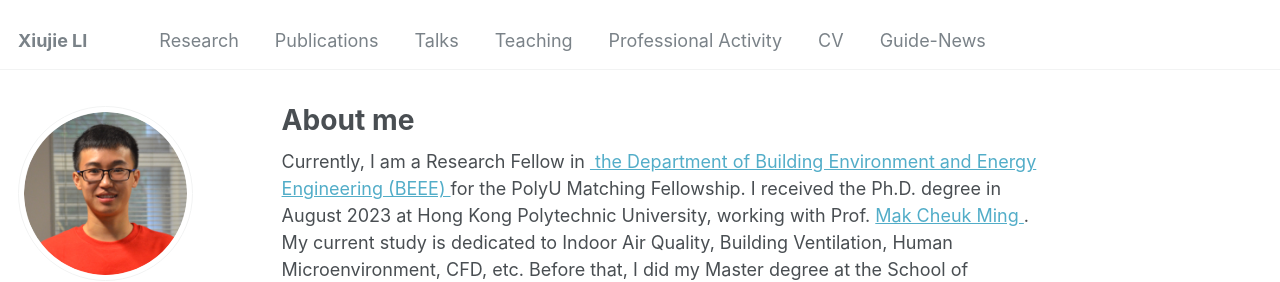
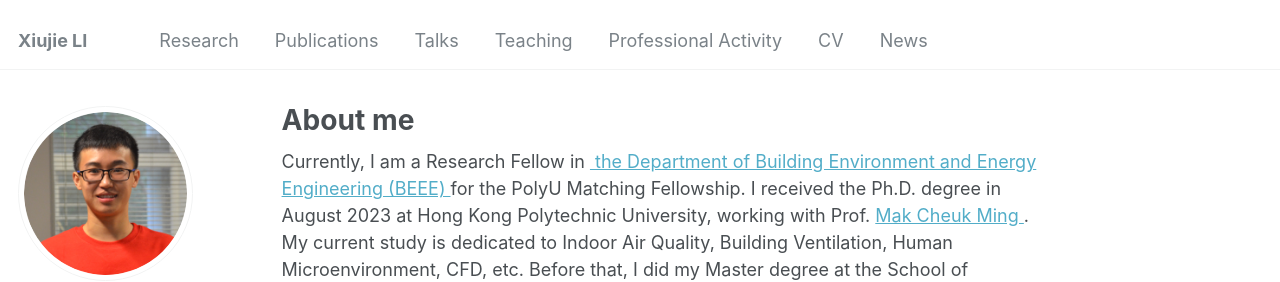
Before and after one commit to XiujieLI/XiujieLI.github.io, a Jekyll site: the page built from _pages/about.md, in a window 1280 px wide. Shown: the top 282 px of the page. Built offline with Jekyll 4.4.1, drawn with Linux system fonts in a browser that asks for light colours; some web fonts are replaced.

Commit message:
Update navigation.yml

```diff
--- a/_data/navigation.yml
+++ b/_data/navigation.yml
@@ -6,7 +6,7 @@
 
 main:
   - title: "Research"
-    url: /Research/
+    url: /Portfolio/
 
   - title: "Publications"
     url: /publications/
@@ -23,5 +23,5 @@ main:
   - title: "CV"
     url: /cv/
 
-  - title: "Guide-News"
+  - title: "News"
     url: /markdown/
```
